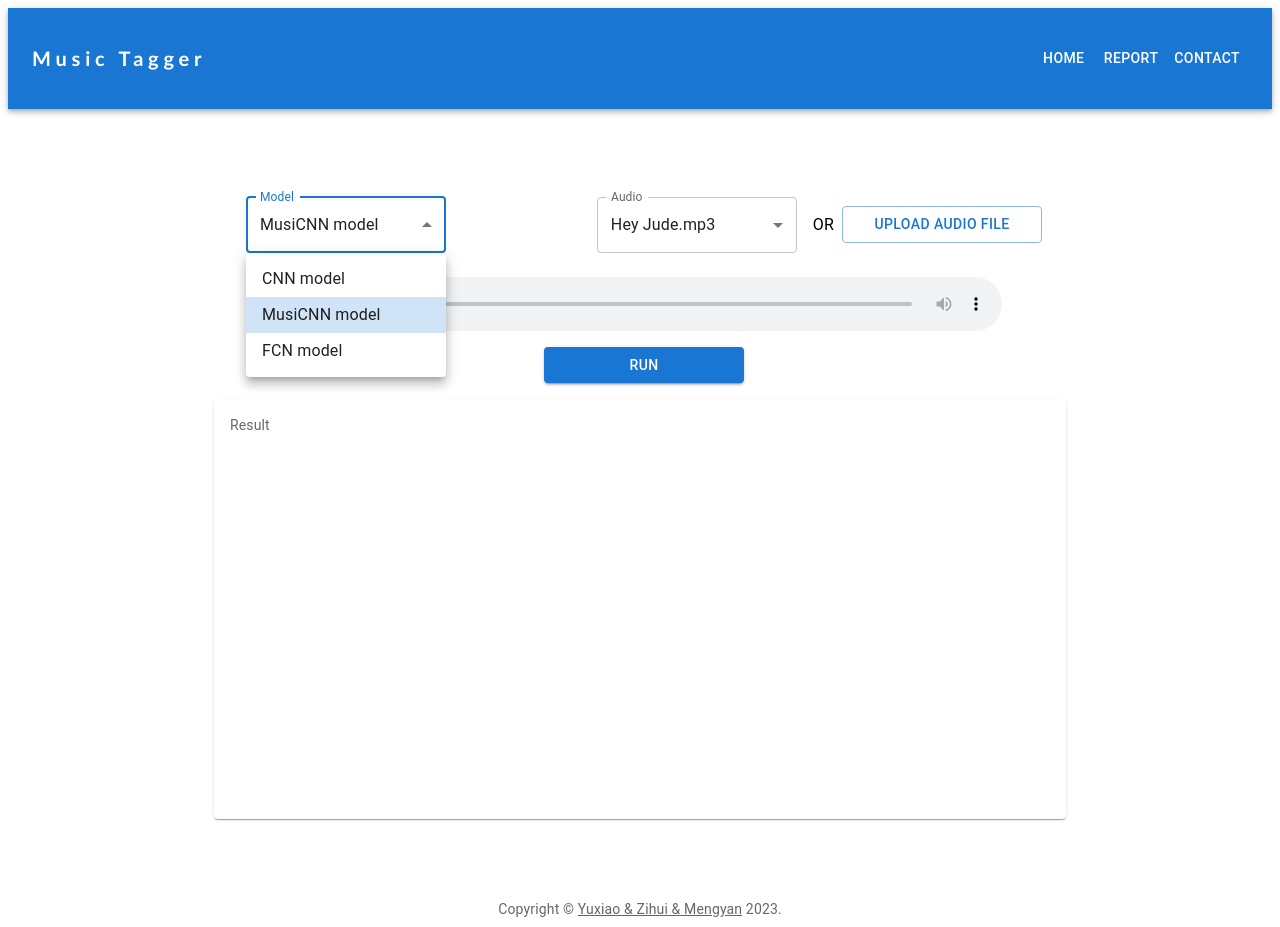
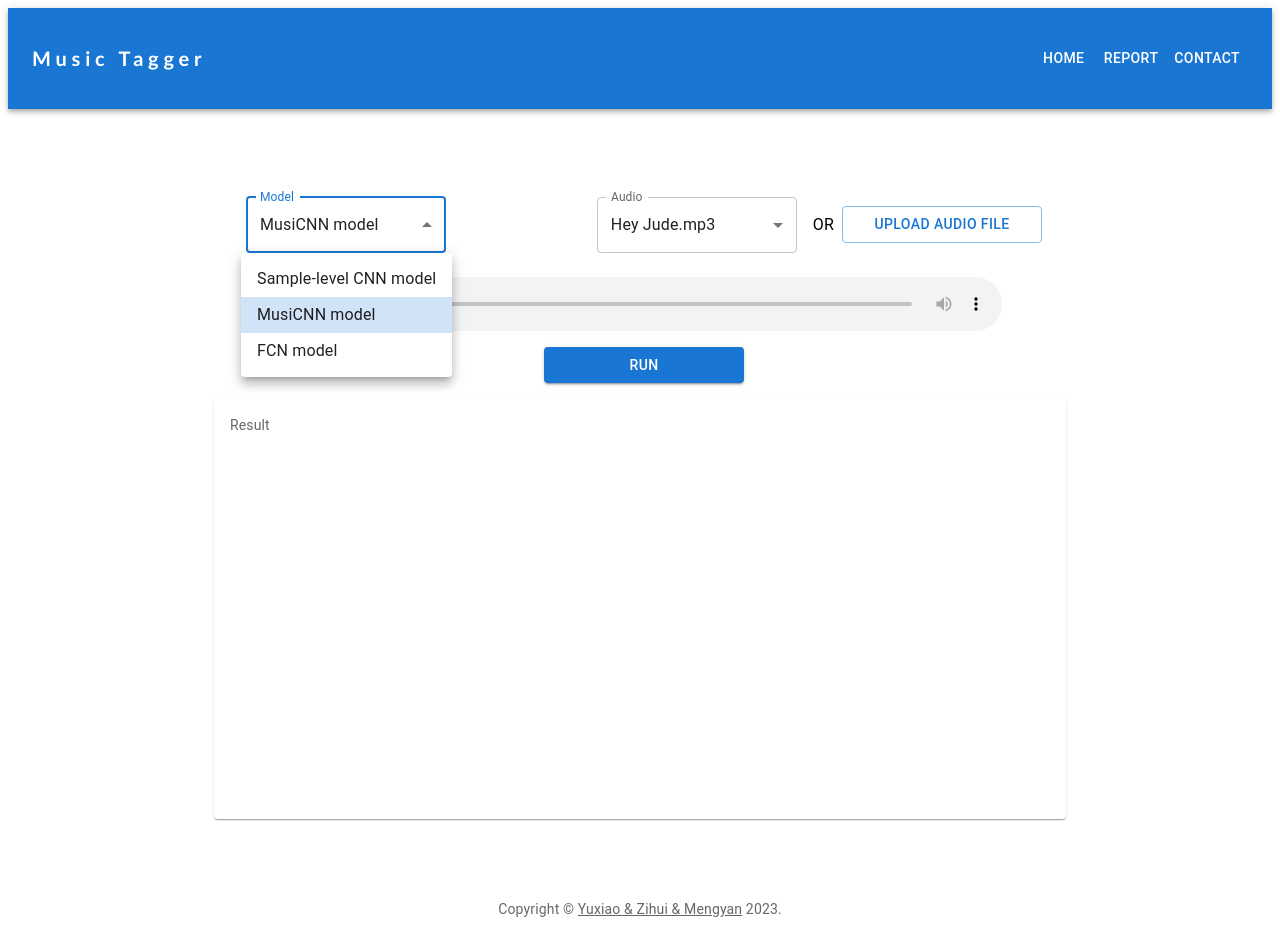
Before and after one commit to mengyanw/music-tagger-web, a React (Create React App) app: page / in a window 1280 px wide. Both pictures are taken after a click on the element "MusiCNN model". Built offline with nearby package versions, Linux system fonts and the light colour scheme.

Commit message:
fix: model name

```diff
--- a/src/HomeScreen.js
+++ b/src/HomeScreen.js
@@ -112,7 +112,7 @@ function HomeScreen() {
                             label="Model"
                             onChange={(event) => setModelPath(event.target.value)}
                         >
-                            <MenuItem value={'samplecnn.pt'}>CNN model</MenuItem>
+                            <MenuItem value={'samplecnn.pt'}>Sample-level CNN model</MenuItem>
                             <MenuItem value={'musicnn.pt'}>MusiCNN model</MenuItem>
                             <MenuItem value={'fcn.pt'}>FCN model</MenuItem>
                         </Select>
```
